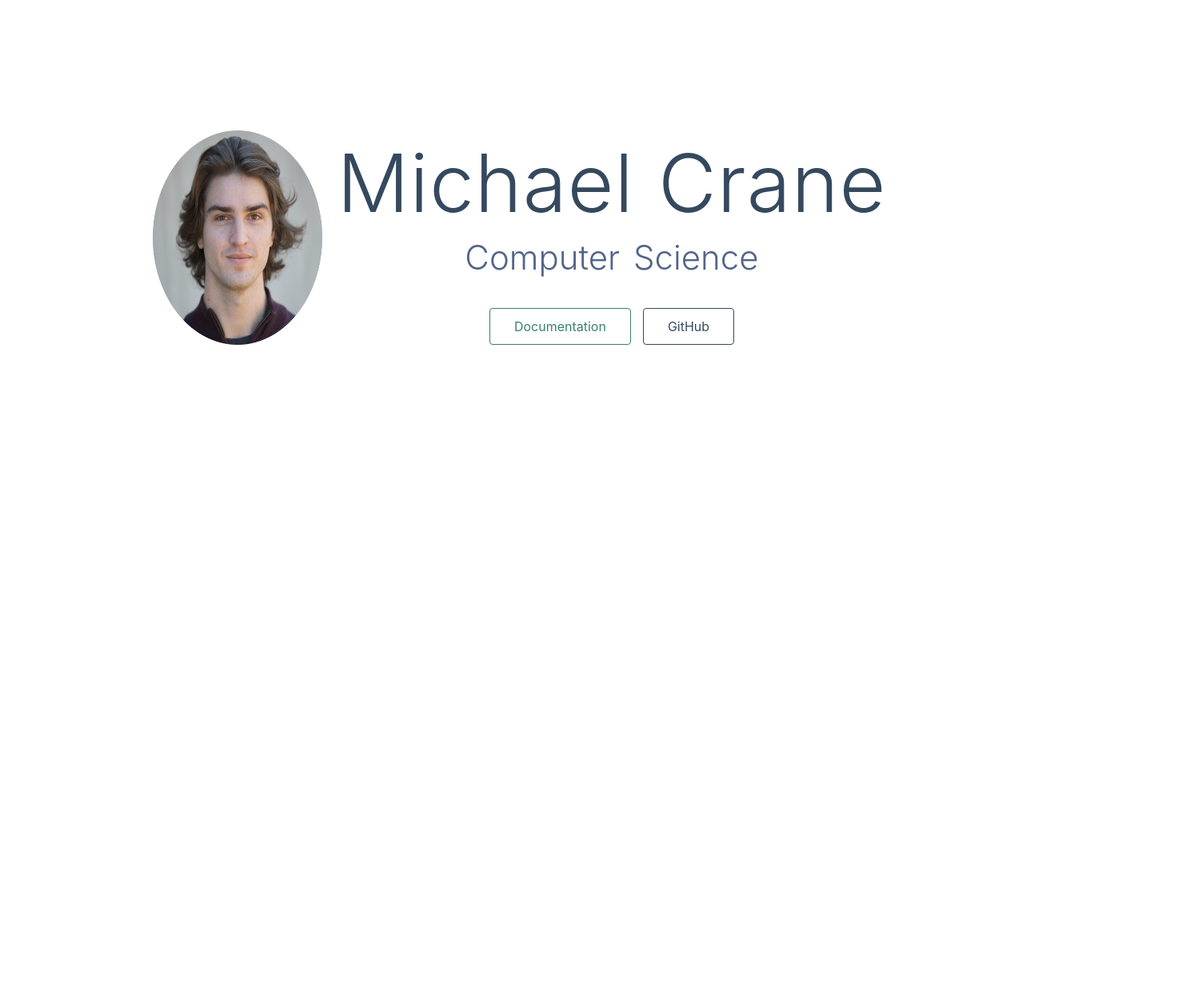
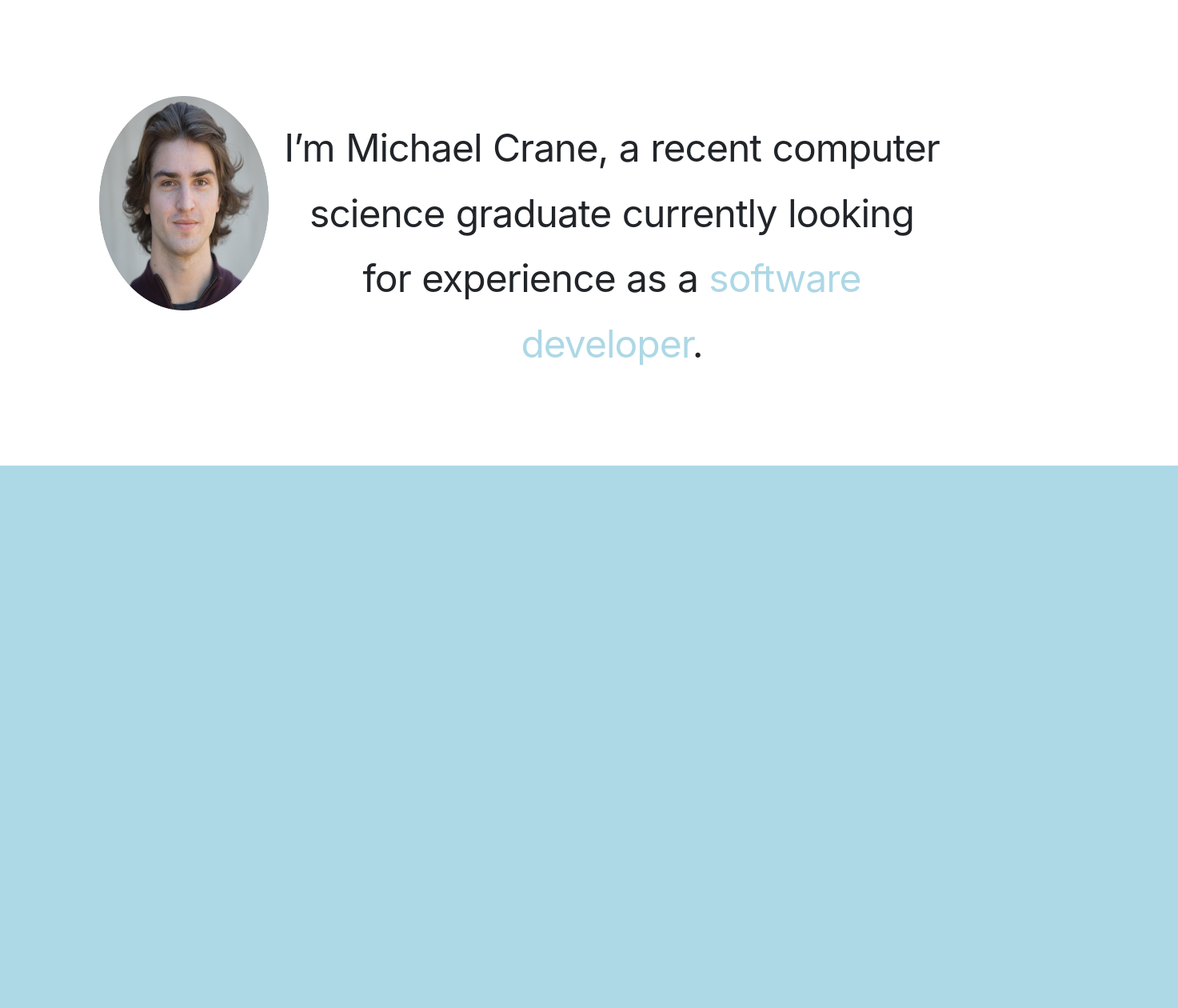
Before and after one commit to mbcrane/my-website, a Nuxt app: page / in a window 1280 px wide. Shown: the part 100-1360 px from the top of the page at 80% size, 1473 px wide, since content can reach past the window. Before the commit the page ends 800 px from the top, so only its background shows below. Built offline with nearby package versions, Linux system fonts and the light colour scheme.

Commit message:
formatting

```diff
--- a/pages/index.vue
+++ b/pages/index.vue
@@ -1,23 +1,29 @@
 <template>
   <section class="container">
 
+<!-- Navbar -->
    <div class = 'navbar'>
         <navbar/>
+
    </div>
 
-   <div class = "pic">
+   <!-- Headline/Pic -->
+
+    <div class = "headline">
+     <div class = "pic">
+    <ProfilePic/>
 
     </div>
-      <ProfilePic/>
-    <div>
+   <h1 class="title">
+      I’m Michael Crane, a recent computer science graduate currently looking for experience as a
+      <a class="github_link" target="_blank" href="https://github.com/mbcrane"> software developer</a>.
+    </h1>
+    </div>
 
-      <h1 class="title">
-        Michael Crane
-      </h1>
-      <h2 class="subtitle">
-        Computer Science
-      </h2>
-      <div class="links">
+
+      <!--
+    <div class="links">
+
         <a
           href="https://nuxtjs.org/"
           target="_blank"
@@ -27,7 +33,24 @@
           target="_blank"
           class="button--grey">GitHub</a>
       </div>
-    </div>
+      -->
+
+
+
+    <!-- Projects -->
+   <div class = "projects">
+
+       Project div!
+
+   </div>
+
+    <!-- Contact -->
+   <div class = "contact">
+
+       Contact div!
+
+   </div>
+
   </section>
 </template>
 
@@ -50,16 +73,12 @@ export default {
 
 
 .container {
-  min-height: 100vh;
   display: flex;
+  flex-direction: column;
   justify-content: center;
   align-items: center;
   text-align: center;
-}
-
-.pic{
-   height:auto;
-   width: auto;
+  padding-top: 200px;
 }
 
 .navbar{
@@ -72,24 +91,67 @@ export default {
    right: 0;
 }
 
-.title {
-  font-family: "Quicksand", "Source Sans Pro", -apple-system, BlinkMacSystemFont, "Segoe UI", Roboto, "Helvetica Neue", Arial, sans-serif; /* 1 */
-  display: block;
-  font-weight: 300;
-  font-size: 100px;
-  color: #35495e;
-  letter-spacing: 1px;
+
+
+.pic{
+   display: flex;
+   align-self: flex-start;
+   height:auto;
+   width: auto;
+
 }
 
-.subtitle {
-  font-weight: 300;
-  font-size: 42px;
-  color: #526488;
-  word-spacing: 5px;
-  padding-bottom: 15px;
+.headline{
+   display: flex;
+   align-self: flex-start;
+   height:auto;
+   width: auto;
+   margin: 20px;
 }
 
-.links {
-  padding-top: 15px;
+/* headline style */
+/*headline title*/
+.title {
+ position: relative;
+  max-width: 840px;
+  margin-top: 0.5em;
+  margin-bottom: 1.5em;
+  letter-spacing: -1px;
+  line-height: 1.7;
+  font-size: 3rem;
+  font-weight: 400;
 }
+
+.github_link {
+  color: lightblue;
+  transition: color 250ms ease;
+
+  &:hover,
+  &:focus,
+  &:active {
+    color: darkblue;
+  }
+}
+
+
+/* Project Styling */
+
+.projects{
+    display: flex;
+    background-color: lightblue;
+    height: 1000px;
+    width: 150%;
+    margin: 20px;
+}
+
+/* Contact Styling */
+
+.contact{
+    display: flex;
+    background-color: lightblue;
+    height: 200px;
+    width: 150%;
+    margin: 20px;
+}
+
 </style>
```
